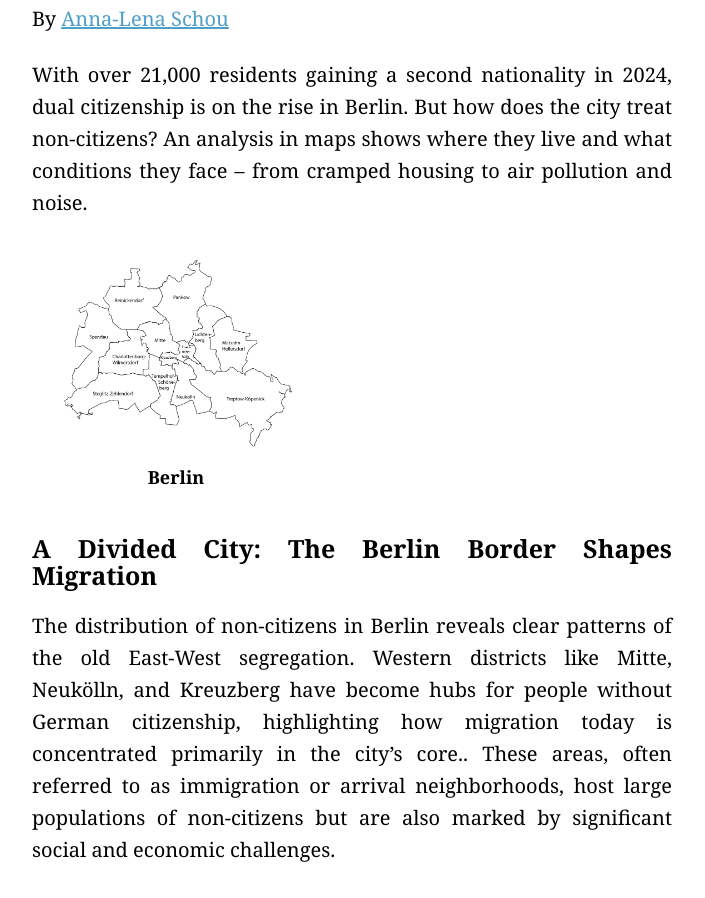
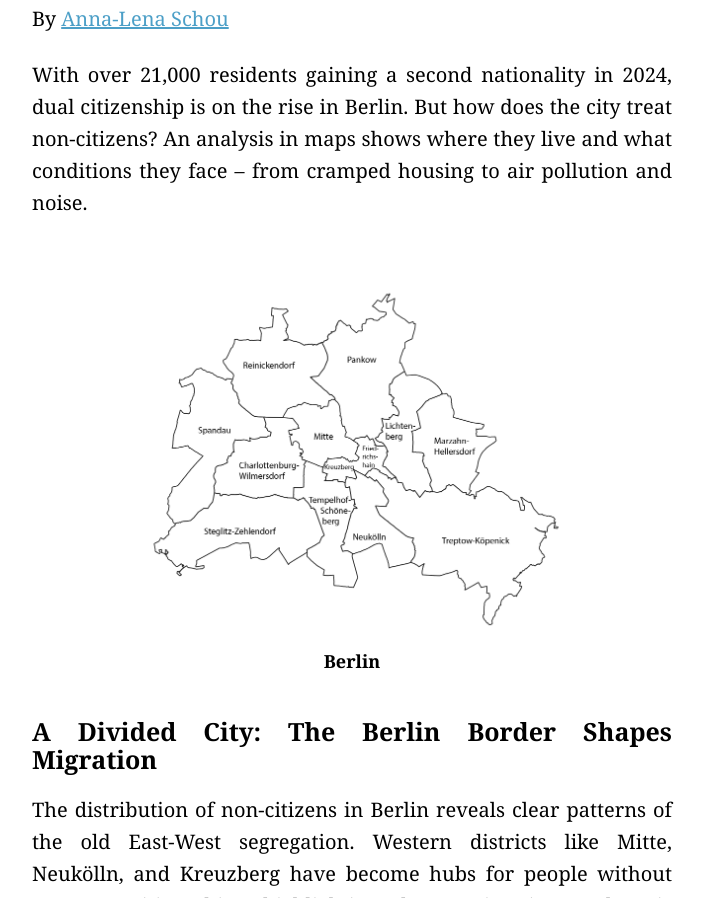
Before and after one commit to annaschou/project-berlin, a plain HTML site: page index.html in a window 1280 px wide. Shown: the part 617-1515 px from the top of the page, without its empty margins (288-993 px from the left). Drawn offline with Linux system fonts and the light colour scheme.

Commit message:
Update index.html

```diff
--- a/index.html
+++ b/index.html
@@ -131,6 +131,18 @@
         font-size: 18px;
         font-weight: bold;
         margin: 10px 0 5px;
+        }
+
+        .custom-container {
+        text-align: center;
+        margin: 20px auto;
+        width: 80%;
+        max-width: 600px;
+        }
+
+        .custom-image {
+            width: 100%;
+            height: auto;
         }
 
         .legend-container {
@@ -268,11 +280,10 @@
         <p>With over 21,000 residents gaining a second nationality in 2024, dual citizenship is on the rise in Berlin.
             But how does the city treat non-citizens? An analysis in maps shows where they live and what conditions they face – from cramped housing to air pollution and noise.</p>
 
-        <div class="image-container">
-            <img src="bezirke.png">
+        <div class="image-container custom-container">
+            <img src="bezirke.png" alt="Berlin" class="custom-image">
             <p class="image-title">Berlin</p>
         </div>
-
 
 
         <h2>A Divided City: The Berlin Border Shapes Migration</h2>
```
